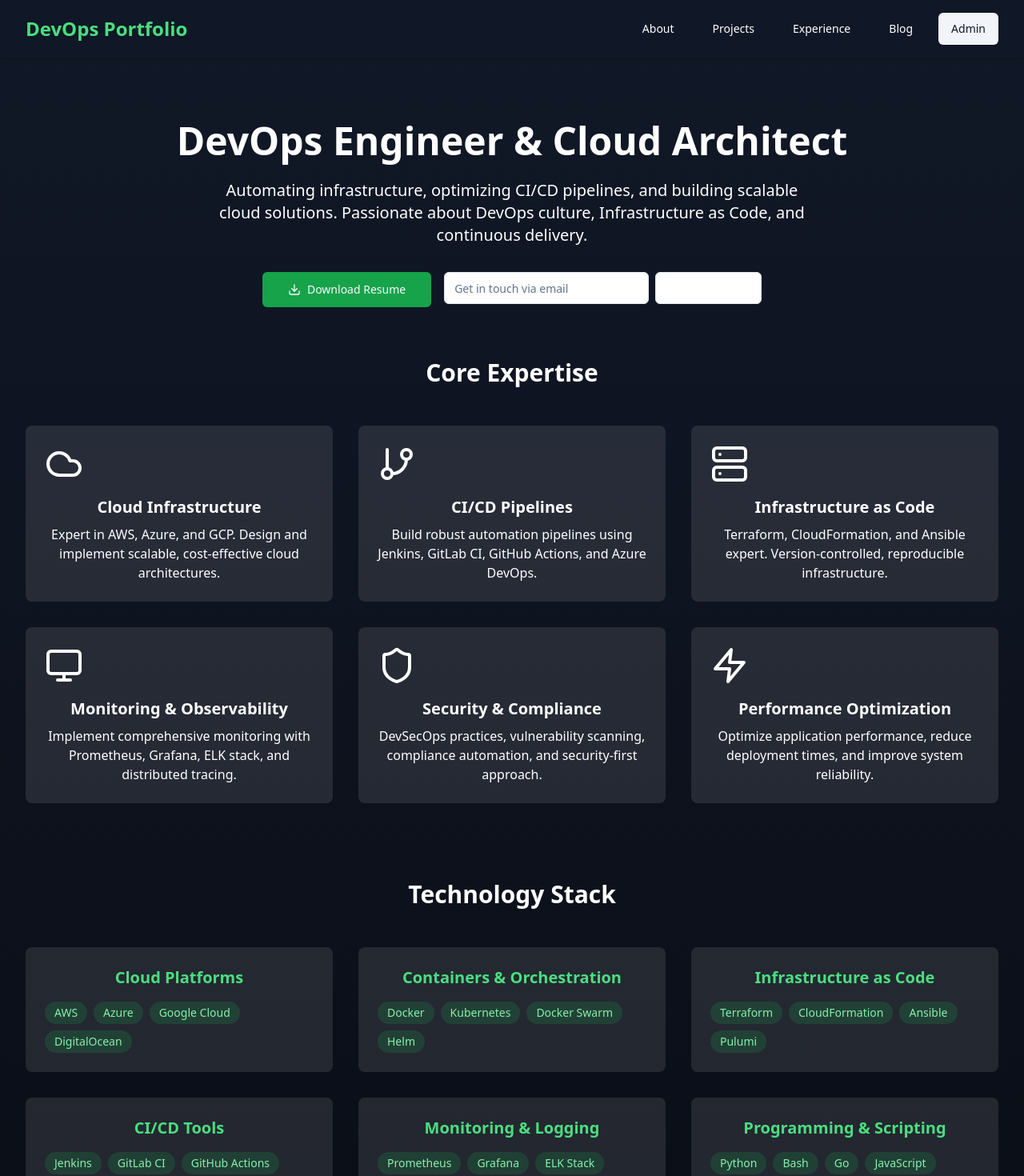
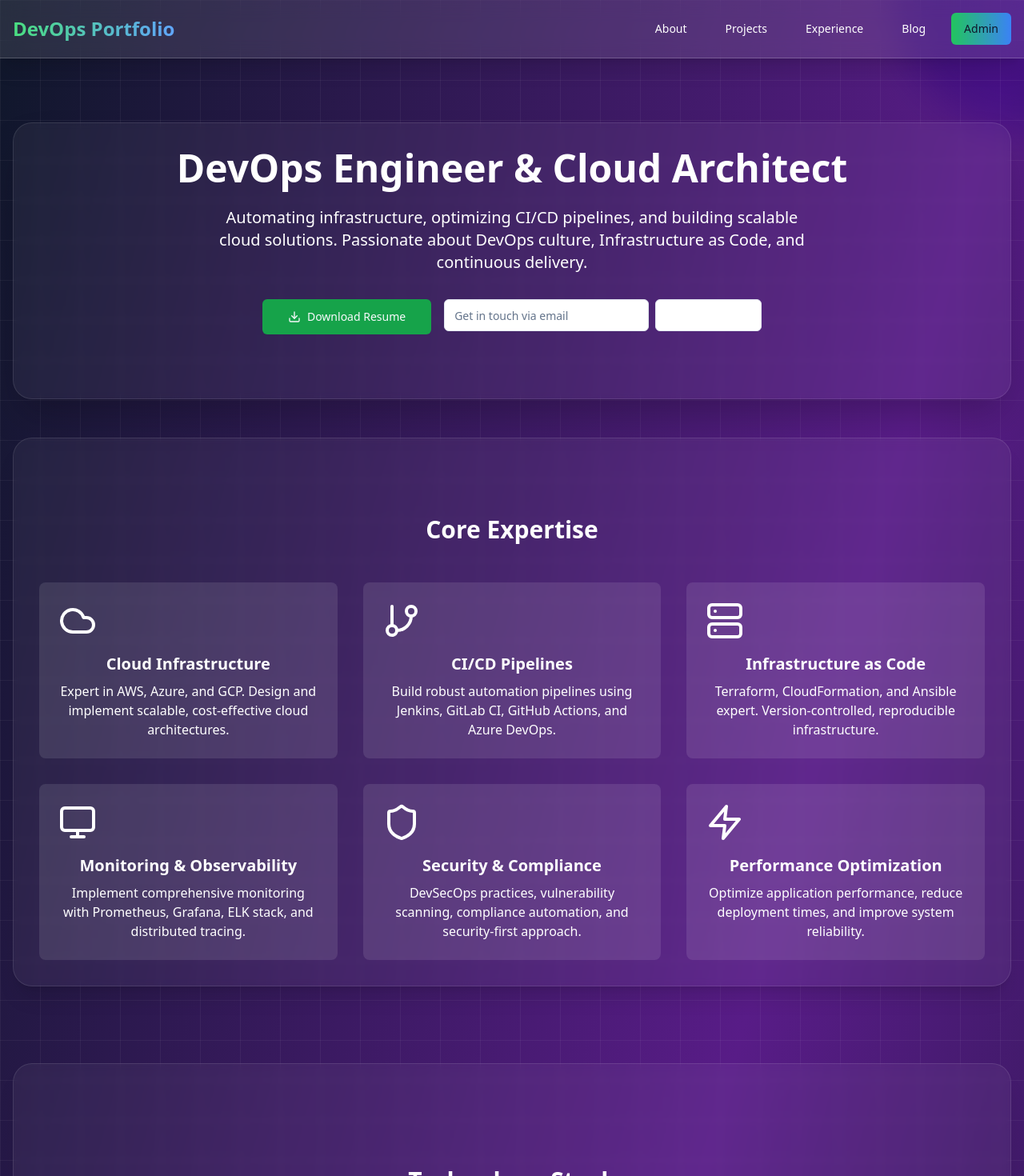
Before and after one commit to Psivasai12/sivasai, a React (Vite) app: page / in a window 1280 px wide. Shown: the top 1470 px of the page at 80% size. Built offline with nearby package versions, Linux system fonts and the light colour scheme.

Commit message:
Refactor: Improve UI with modern design
Updated the website's background and overall UI to a more modern and visually appealing design.

```diff
--- a/src/components/Header.jsx
+++ b/src/components/Header.jsx
@@ -24,30 +24,46 @@ const Header = () => {
       initial={{ opacity: 0, y: -50 }}
       animate={{ opacity: 1, y: 0 }}
       transition={{ duration: 0.5 }}
-      className="sticky top-0 z-50 bg-gray-900 bg-opacity-90 backdrop-blur-sm shadow-md"
+      className="sticky top-0 z-50 backdrop-blur-md bg-white/10 border-b border-white/20 shadow-xl"
     >
-      <nav className="container mx-auto py-4 flex justify-between items-center">
+      <nav className="container mx-auto py-4 flex justify-between items-center px-4">
         <Link to="/">
-          <h1 className="text-2xl font-bold text-green-400">DevOps Portfolio</h1>
+          <motion.h1
+            className="text-2xl font-bold bg-gradient-to-r from-green-400 to-blue-400 bg-clip-text text-transparent"
+            whileHover={{ scale: 1.05 }}
+            transition={{ duration: 0.2 }}
+          >
+            DevOps Portfolio
+          </motion.h1>
         </Link>
         <div className="space-x-4">
-          <Button variant="ghost" asChild>
+          <Button variant="ghost" asChild className="hover:bg-white/20 transition-all duration-300">
             <Link to="/">About</Link>
           </Button>
-          <Button variant="ghost">Projects</Button>
-          <Button variant="ghost">Experience</Button>
-          <Button variant="ghost" asChild>
+          <Button variant="ghost" className="hover:bg-white/20 transition-all duration-300">Projects</Button>
+          <Button variant="ghost" className="hover:bg-white/20 transition-all duration-300">Experience</Button>
+          <Button variant="ghost" asChild className="hover:bg-white/20 transition-all duration-300">
             <Link to="/blog">Blog</Link>
           </Button>
           {isLoggedIn ? (
             <>
-              <Button variant="ghost" asChild>
+              <Button variant="ghost" asChild className="hover:bg-white/20 transition-all duration-300">
                 <Link to="/dashboard">Dashboard</Link>
               </Button>
-              <Button variant="secondary" onClick={handleLogout}>Logout</Button>
+              <Button
+                variant="secondary"
+                onClick={handleLogout}
+                className="bg-gradient-to-r from-red-500 to-pink-500 hover:from-red-600 hover:to-pink-600 transition-all duration-300"
+              >
+                Logout
+              </Button>
             </>
           ) : (
-            <Button variant="secondary" asChild>
+            <Button
+              variant="secondary"
+              asChild
+              className="bg-gradient-to-r from-green-500 to-blue-500 hover:from-green-600 hover:to-blue-600 transition-all duration-300"
+            >
               <Link to="/login">Admin</Link>
             </Button>
           )}
--- a/src/pages/Blog.jsx
+++ b/src/pages/Blog.jsx
@@ -1,4 +1,3 @@
-
 import { useState, useMemo } from "react";
 import { motion } from "framer-motion";
 import { Search, ExternalLink, Calendar, User } from "lucide-react";
@@ -118,7 +117,7 @@ const Blog = () => {
 
   const handleSearchChange = (e) => {
     setSearchTerm(e.target.value);
-    setCurrentPage(1); // Reset to first page when searching
+    setCurrentPage(1);
   };
 
   const handlePageChange = (page) => {
@@ -127,7 +126,18 @@ const Blog = () => {
   };
 
   return (
-    <div className="min-h-screen bg-gradient-to-b from-gray-900 to-black text-white">
+    <div className="min-h-screen bg-gradient-to-br from-slate-900 via-purple-900 to-slate-900 text-white relative overflow-hidden">
+      {/* Animated background elements */}
+      <div className="absolute inset-0 overflow-hidden">
+        <div className="absolute -top-40 -right-40 w-80 h-80 bg-purple-500 rounded-full mix-blend-multiply filter blur-xl opacity-70 animate-pulse"></div>
+        <div className="absolute -bottom-40 -left-40 w-80 h-80 bg-blue-500 rounded-full mix-blend-multiply filter blur-xl opacity-70 animate-pulse"></div>
+        <div className="absolute top-1/3 right-1/3 w-96 h-96 bg-green-500 rounded-full mix-blend-multiply filter blur-xl opacity-30 animate-pulse"></div>
+      </div>
+
+      {/* Grid pattern overlay */}
+      <div className="absolute inset-0 bg-[linear-gradient(rgba(255,255,255,0.05)_1px,transparent_1px),linear-gradient(90deg,rgba(255,255,255,0.05)_1px,transparent_1px)] bg-[size:50px_50px]"></div>
+
+      <div className="relative z-10">
         <Header />
 
         <main className="container mx-auto mt-20 px-4">
@@ -135,9 +145,11 @@ const Blog = () => {
             initial={{ opacity: 0, y: 20 }}
             animate={{ opacity: 1, y: 0 }}
             transition={{ duration: 0.5 }}
-          className="text-center mb-12"
+            className="text-center mb-12 backdrop-blur-sm bg-white/5 rounded-3xl p-8 border border-white/10 shadow-2xl"
           >
-          <h1 className="text-4xl md:text-5xl font-bold mb-6">DevOps Blog</h1>
+            <h1 className="text-4xl md:text-5xl font-bold mb-6 bg-gradient-to-r from-green-400 to-blue-400 bg-clip-text text-transparent">
+              DevOps Blog
+            </h1>
             <p className="text-xl mb-8 max-w-3xl mx-auto text-gray-300">
               Stay updated with the latest DevOps trends, best practices, and technical insights.
             </p>
@@ -150,14 +162,14 @@ const Blog = () => {
             transition={{ duration: 0.5, delay: 0.2 }}
             className="max-w-md mx-auto mb-12"
           >
-          <div className="relative">
-            <Search className="absolute left-3 top-1/2 transform -translate-y-1/2 text-gray-400 h-4 w-4" />
+            <div className="relative backdrop-blur-sm bg-white/10 rounded-2xl p-1 border border-white/20">
+              <Search className="absolute left-4 top-1/2 transform -translate-y-1/2 text-gray-400 h-4 w-4" />
               <Input
                 type="text"
                 placeholder="Search articles by title..."
                 value={searchTerm}
                 onChange={handleSearchChange}
-              className="pl-10 bg-gray-800 border-gray-700 text-white placeholder-gray-400"
+                className="pl-12 bg-transparent border-0 text-white placeholder-gray-400 focus:ring-2 focus:ring-green-400/50"
               />
             </div>
           </motion.div>
@@ -177,7 +189,7 @@ const Blog = () => {
                   animate={{ opacity: 1, y: 0 }}
                   transition={{ duration: 0.5, delay: index * 0.1 }}
                 >
-                <Card className="bg-gray-800 border-gray-700 hover:bg-gray-750 transition-colors">
+                  <Card className="backdrop-blur-sm bg-white/10 border-white/20 hover:bg-white/15 transition-all duration-300 shadow-xl hover:shadow-2xl hover:scale-[1.02]">
                     <CardHeader>
                       <CardTitle className="text-white hover:text-green-400 transition-colors">
                         <a
@@ -206,7 +218,7 @@ const Blog = () => {
                       <Button
                         variant="outline"
                         size="sm"
-                      className="mt-4 border-green-600 text-green-400 hover:bg-green-600 hover:text-white"
+                        className="mt-4 border-green-400/50 text-green-400 hover:bg-green-400/20 hover:border-green-400 transition-all duration-300"
                         asChild
                       >
                         <a href={article.mediumUrl} target="_blank" rel="noopener noreferrer">
@@ -221,7 +233,7 @@ const Blog = () => {
               <motion.div
                 initial={{ opacity: 0 }}
                 animate={{ opacity: 1 }}
-              className="text-center py-12"
+                className="text-center py-12 backdrop-blur-sm bg-white/5 rounded-3xl border border-white/10"
               >
                 <p className="text-gray-400 text-lg">
                   No articles found matching "{searchTerm}". Try a different search term.
@@ -238,12 +250,13 @@ const Blog = () => {
               transition={{ duration: 0.5, delay: 0.6 }}
               className="flex justify-center mb-12"
             >
+              <div className="backdrop-blur-sm bg-white/10 rounded-2xl p-2 border border-white/20">
                 <Pagination>
                   <PaginationContent>
                     <PaginationItem>
                       <PaginationPrevious
                         onClick={() => handlePageChange(Math.max(1, currentPage - 1))}
-                    className={currentPage === 1 ? "pointer-events-none opacity-50" : "cursor-pointer hover:bg-gray-700"}
+                        className={currentPage === 1 ? "pointer-events-none opacity-50" : "cursor-pointer hover:bg-white/20 transition-colors"}
                       />
                     </PaginationItem>
 
@@ -252,7 +265,7 @@ const Blog = () => {
                         <PaginationLink
                           onClick={() => handlePageChange(page)}
                           isActive={currentPage === page}
-                      className="cursor-pointer hover:bg-gray-700"
+                          className="cursor-pointer hover:bg-white/20 transition-colors data-[active=true]:bg-green-400/20 data-[active=true]:text-green-400"
                         >
                           {page}
                         </PaginationLink>
@@ -262,16 +275,20 @@ const Blog = () => {
                     <PaginationItem>
                       <PaginationNext
                         onClick={() => handlePageChange(Math.min(totalPages, currentPage + 1))}
-                    className={currentPage === totalPages ? "pointer-events-none opacity-50" : "cursor-pointer hover:bg-gray-700"}
+                        className={currentPage === totalPages ? "pointer-events-none opacity-50" : "cursor-pointer hover:bg-white/20 transition-colors"}
                       />
                     </PaginationItem>
                   </PaginationContent>
                 </Pagination>
+              </div>
             </motion.div>
           )}
         </main>
+      </div>
 
+      <div className="relative z-10 mt-24">
         <Footer />
+      </div>
     </div>
   );
 };
--- a/src/pages/Index.jsx
+++ b/src/pages/Index.jsx
@@ -22,17 +22,51 @@ const Index = () => {
   };
 
   return (
-    <div className="min-h-screen bg-gradient-to-b from-gray-900 to-black text-white">
+    <div className="min-h-screen bg-gradient-to-br from-slate-900 via-purple-900 to-slate-900 text-white relative overflow-hidden">
+      {/* Animated background elements */}
+      <div className="absolute inset-0 overflow-hidden">
+        <div className="absolute -top-40 -right-40 w-80 h-80 bg-purple-500 rounded-full mix-blend-multiply filter blur-xl opacity-70 animate-pulse"></div>
+        <div className="absolute -bottom-40 -left-40 w-80 h-80 bg-blue-500 rounded-full mix-blend-multiply filter blur-xl opacity-70 animate-pulse"></div>
+        <div className="absolute top-1/2 left-1/2 transform -translate-x-1/2 -translate-y-1/2 w-96 h-96 bg-green-500 rounded-full mix-blend-multiply filter blur-xl opacity-30 animate-pulse"></div>
+      </div>
+
+      {/* Grid pattern overlay */}
+      <div className="absolute inset-0 bg-[linear-gradient(rgba(255,255,255,0.05)_1px,transparent_1px),linear-gradient(90deg,rgba(255,255,255,0.05)_1px,transparent_1px)] bg-[size:50px_50px]"></div>
+
+      <div className="relative z-10">
         <Header />
-      <main className="container mx-auto mt-20 text-center">
+        <main className="container mx-auto mt-20 text-center px-4">
+          <div className="backdrop-blur-sm bg-white/5 rounded-3xl p-8 mb-12 border border-white/10 shadow-2xl">
             <Hero email={email} setEmail={setEmail} handleSubmit={handleSubmit} />
+          </div>
+
+          <div className="space-y-24">
+            <div className="backdrop-blur-sm bg-white/5 rounded-3xl p-8 border border-white/10 shadow-xl">
               <Features />
+            </div>
+
+            <div className="backdrop-blur-sm bg-white/5 rounded-3xl p-8 border border-white/10 shadow-xl">
               <TechStack />
+            </div>
+
+            <div className="backdrop-blur-sm bg-white/5 rounded-3xl p-8 border border-white/10 shadow-xl">
               <Projects />
+            </div>
+
+            <div className="backdrop-blur-sm bg-white/5 rounded-3xl p-8 border border-white/10 shadow-xl">
               <Experience />
+            </div>
+
+            <div className="backdrop-blur-sm bg-white/5 rounded-3xl p-8 border border-white/10 shadow-xl">
               <Testimonials />
+            </div>
+          </div>
         </main>
+      </div>
+
+      <div className="relative z-10 mt-24">
         <Footer />
+      </div>
     </div>
   );
 };
```
Lines whose indentation alone changed are shown as unchanged.
